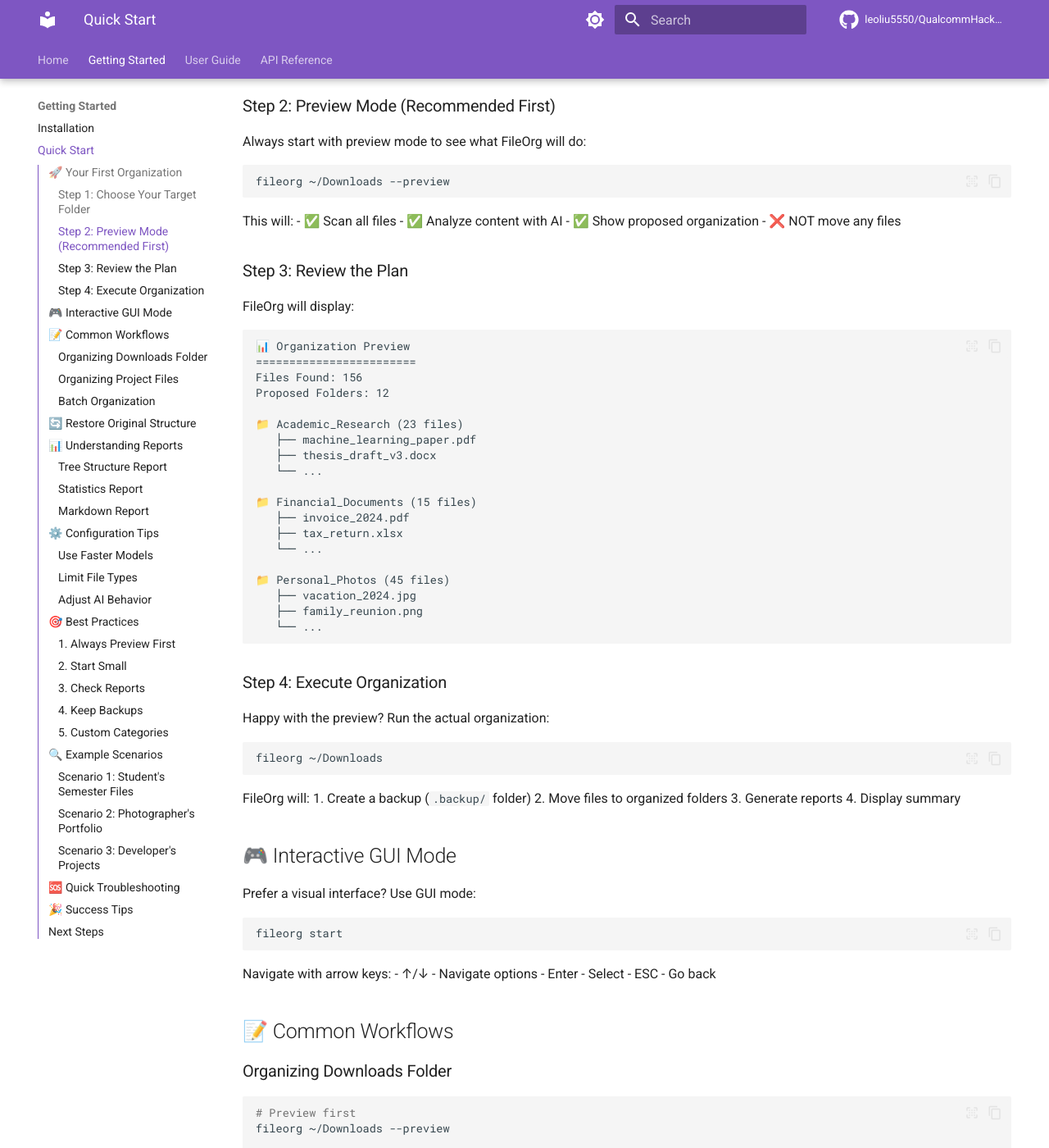
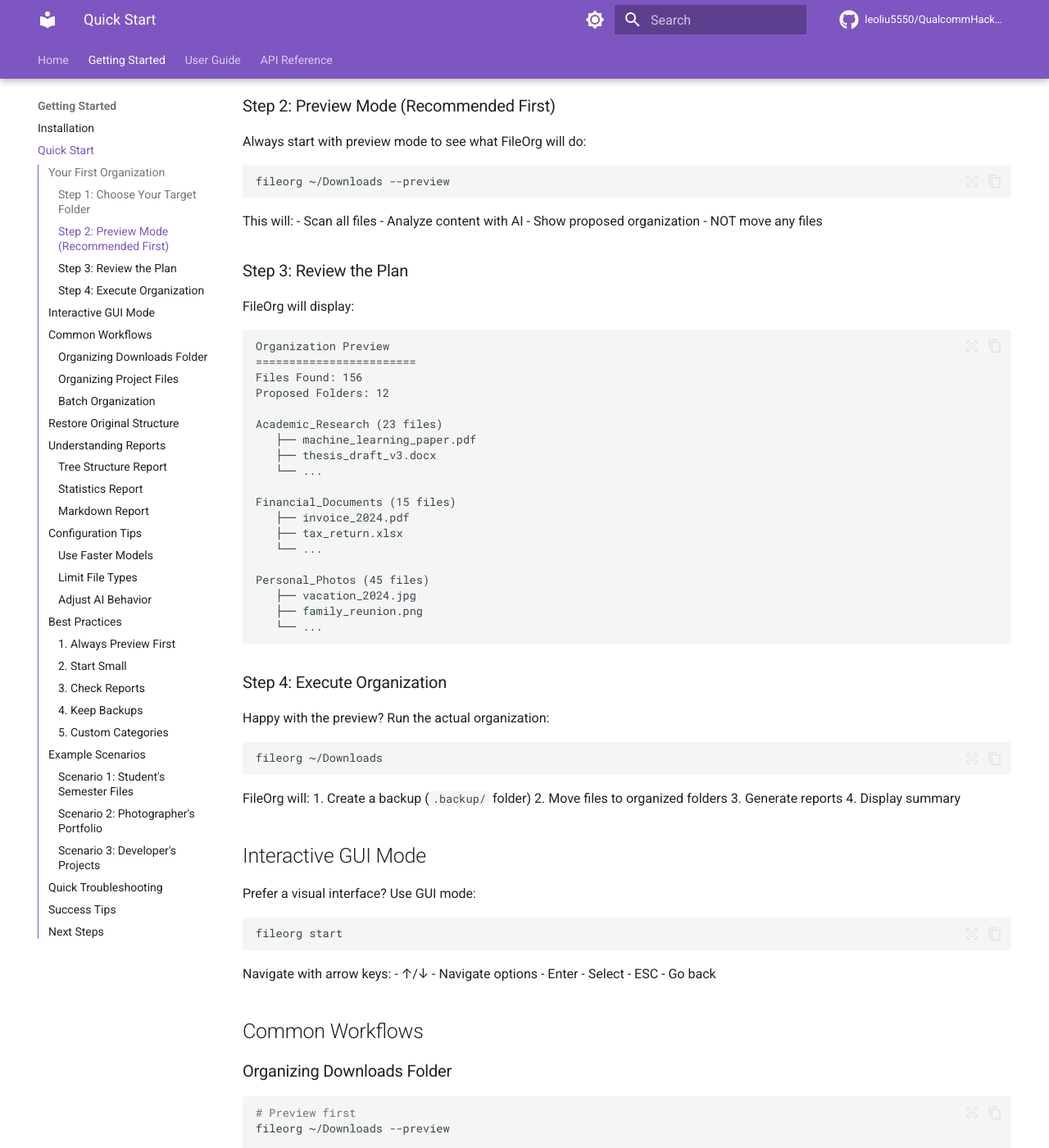
Before and after one commit to leoliu5550/QualcommHackathon, an MkDocs documentation site: the page built from docs/getting-started/quickstart.md, in a window 1280 px wide and 1400 px high, scrolled down 483 px. Shown: the whole window at 82% size. Built offline with MkDocs 1.6.1 and Material for MkDocs 9.7.7, drawn with Linux system fonts in a browser that asks for light colours; comment, search, counter and statistics services are not loaded; the version menu is left out; some of the changed text lies outside the part shown.

````diff
--- a/docs/getting-started/quickstart.md
+++ b/docs/getting-started/quickstart.md
@@ -2,7 +2,7 @@
 
 Get started with FileOrg in under 5 minutes! This guide will walk you through your first file organization.
 
-## 🚀 Your First Organization
+## Your First Organization
 
 ### Step 1: Choose Your Target Folder
 
@@ -21,32 +21,32 @@
 ```
 
 This will:
-- ✅ Scan all files
-- ✅ Analyze content with AI
-- ✅ Show proposed organization
-- ❌ NOT move any files
+- Scan all files
+- Analyze content with AI
+- Show proposed organization
+- NOT move any files
 
 ### Step 3: Review the Plan
 
 FileOrg will display:
 
 ```
-📊 Organization Preview
+Organization Preview
 ========================
 Files Found: 156
 Proposed Folders: 12
 
-📁 Academic_Research (23 files)
+Academic_Research (23 files)
    ├── machine_learning_paper.pdf
    ├── thesis_draft_v3.docx
    └── ...
 
-📁 Financial_Documents (15 files)
+Financial_Documents (15 files)
    ├── invoice_2024.pdf
    ├── tax_return.xlsx
    └── ...
 
-📁 Personal_Photos (45 files)
+Personal_Photos (45 files)
    ├── vacation_2024.jpg
    ├── family_reunion.png
    └── ...
@@ -66,7 +66,7 @@
 3. Generate reports
 4. Display summary
 
-## 🎮 Interactive GUI Mode
+## Interactive GUI Mode
 
 Prefer a visual interface? Use GUI mode:
 
@@ -79,7 +79,7 @@
 - Enter - Select
 - ESC - Go back
 
-## 📝 Common Workflows
+## Common Workflows
 
 ### Organizing Downloads Folder
 
@@ -118,7 +118,7 @@
 done
 ```
 
-## 🔄 Restore Original Structure
+## Restore Original Structure
 
 Changed your mind? Restore is one command away:
 
@@ -132,7 +132,7 @@
 - Clean up empty folders
 - Preserve all file metadata
 
-## 📊 Understanding Reports
+## Understanding Reports
 
 After organization, check the reports:
 
@@ -160,7 +160,7 @@
 cat ~/Downloads/.tidy_report/*/organize_report.md
 ```
 
-## ⚙️ Configuration Tips
+## Configuration Tips
 
 ### Use Faster Models
 
@@ -193,7 +193,7 @@
 }
 ```
 
-## 🎯 Best Practices
+## Best Practices
 
 ### 1. Always Preview First
 Never run organization without preview, especially on important folders.
@@ -210,7 +210,7 @@
 ### 5. Custom Categories
 For specialized needs, consider training custom models or adjusting prompts.
 
-## 🔍 Example Scenarios
+## Example Scenarios
 
 ### Scenario 1: Student's Semester Files
 
@@ -219,11 +219,11 @@
 fileorg ~/University/Fall2024 --preview
 
 # Results in:
-# 📁 Assignments
-# 📁 Lecture_Notes
-# 📁 Research_Papers
-# 📁 Lab_Reports
-# 📁 Exams
+# Assignments
+# Lecture_Notes
+# Research_Papers
+# Lab_Reports
+# Exams
 ```
 
 ### Scenario 2: Photographer's Portfolio
@@ -233,11 +233,11 @@
 fileorg ~/Photos/Unsorted --preview
 
 # Results in:
-# 📁 Landscapes
-# 📁 Portraits
-# 📁 Events
-# 📁 Architecture
-# 📁 Wildlife
+# Landscapes
+# Portraits
+# Events
+# Architecture
+# Wildlife
 ```
 
 ### Scenario 3: Developer's Projects
@@ -247,14 +247,14 @@
 fileorg ~/Code/misc --preview
 
 # Results in:
-# 📁 Python_Projects
-# 📁 Web_Development
-# 📁 Documentation
-# 📁 Scripts_Utils
-# 📁 Config_Files
+# Python_Projects
+# Web_Development
+# Documentation
+# Scripts_Utils
+# Config_Files
 ```
 
-## 🆘 Quick Troubleshooting
+## Quick Troubleshooting
 
 | Issue | Solution |
 |-------|----------|
@@ -263,7 +263,7 @@
 | "Slow processing" | Enable GPU or use lighter model |
 | "Wrong categorization" | Adjust prompts or use few-shot examples |
 
-## 🎉 Success Tips
+## Success Tips
 
 1. **Regular Maintenance**: Run FileOrg weekly on Downloads
 2. **Project Organization**: Use for each completed project
--- a/mkdocs.yml
+++ b/mkdocs.yml
@@ -141,21 +141,31 @@
     - Overview: api/index.md
     - Core:
       - Organizer: api/core/organizer.md
+    - Scanner:
+      - File Scanner: api/scanner/scanner.md
+    - Parsers:
+      - Base Parser: api/parsers/base.md
+      - PDF Parser: api/parsers/pdf.md
+      - Word Parser: api/parsers/word.md
+      - Excel Parser: api/parsers/excel.md
     - AI:
       - Interface: api/ai/interface.md
+    - Classifier:
+      - Document Classifier: api/classifier/classifier.md
+    - Reporter:
+      - Report Generator: api/reporter/generator.md
+      - Tree Visualizer: api/reporter/visualizer.md
+      - Statistics: api/reporter/stats.md
+    - Restore:
+      - File Restoration: api/restore/restore.md
 
 extra:
   social:
     - icon: fontawesome/brands/github
       link: https://github.com/leoliu5550/QualcommHackathon
-    - icon: fontawesome/brands/twitter
-      link: https://twitter.com/fileorg
 
   analytics:
     provider: google
     property: G-XXXXXXXXXX
 
-  version:
-    provider: mike
-
 copyright: Copyright &copy; 2024 FileOrg Team
````
Also changed, not shown: other parts of docs/getting-started/quickstart.md (+2 -4 lines), docs/api/classifier/classifier.md (added, +9 -0 lines), docs/api/parsers/base.md (added, +9 -0 lines), docs/api/parsers/excel.md (added, +9 -0 lines), docs/api/parsers/pdf.md (added, +9 -0 lines), docs/api/parsers/word.md (added, +9 -0 lines), docs/api/reporter/generator.md (added, +9 -0 lines), docs/api/reporter/stats.md (added, +9 -0 lines), docs/api/reporter/visualizer.md (added, +9 -0 lines), docs/api/restore/restore.md (added, +9 -0 lines), docs/api/scanner/scanner.md (added, +9 -0 lines), docs/getting-started/installation.md (+5 -9 lines), 1 other file.
